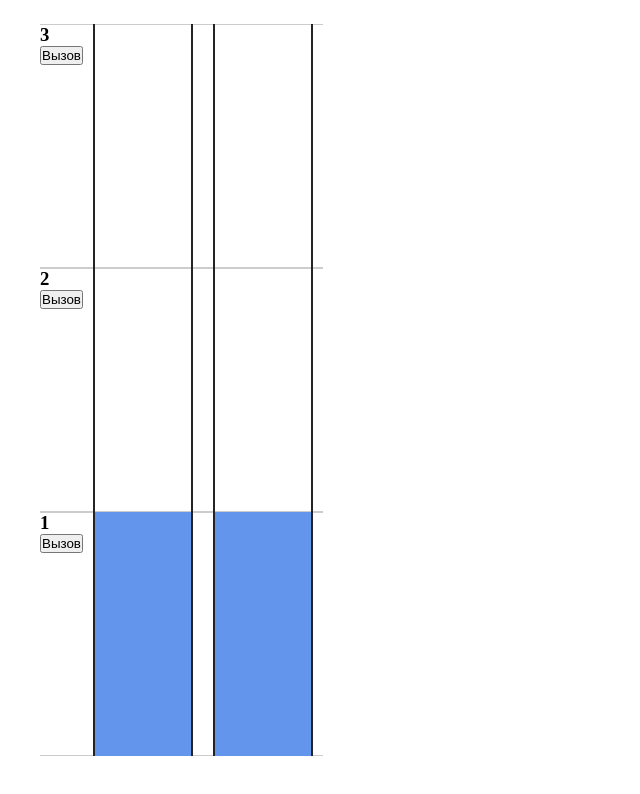
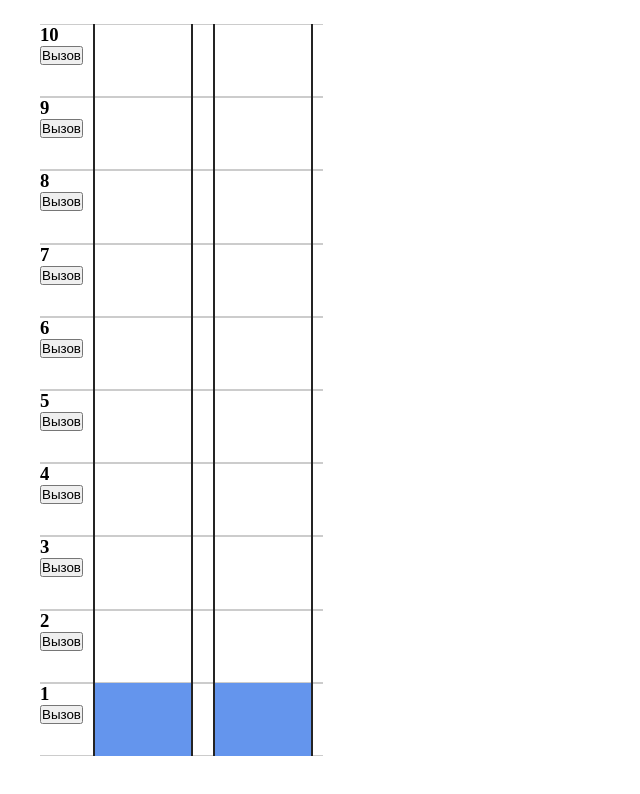
Before and after one commit to p-harelik/elevator-emulator, a Vue app: page / in a window 1280 px wide. Shown: the top 794 px of the page, without its empty margins (0-640 px from the left). Built offline with nearby package versions, Linux system fonts and the light colour scheme.

Commit message:
Add import default values

```diff
--- a/src/components/EmulatorPanel.vue
+++ b/src/components/EmulatorPanel.vue
@@ -20,6 +20,7 @@
 import FloorItem from "@/components/FloorItem";
 import ButtonGroup from "@/components/ButtonsGroup";
 import ElevatorShaft from "@/components/ElevatorShaft";
+import DefaultValues from "@/emulator.config";
 export default {
   name: "EmulatorPanel",
   components: { ElevatorShaft, ButtonGroup, FloorItem },
@@ -114,6 +115,10 @@ export default {
       return result;
     },
   },
+  created() {
+    this.floors = this.generateFloors(DefaultValues.floorsCount);
+    this.elevators = this.generateElevators(DefaultValues.elevatorsCount);
+  },
 };
 </script>
 
```
